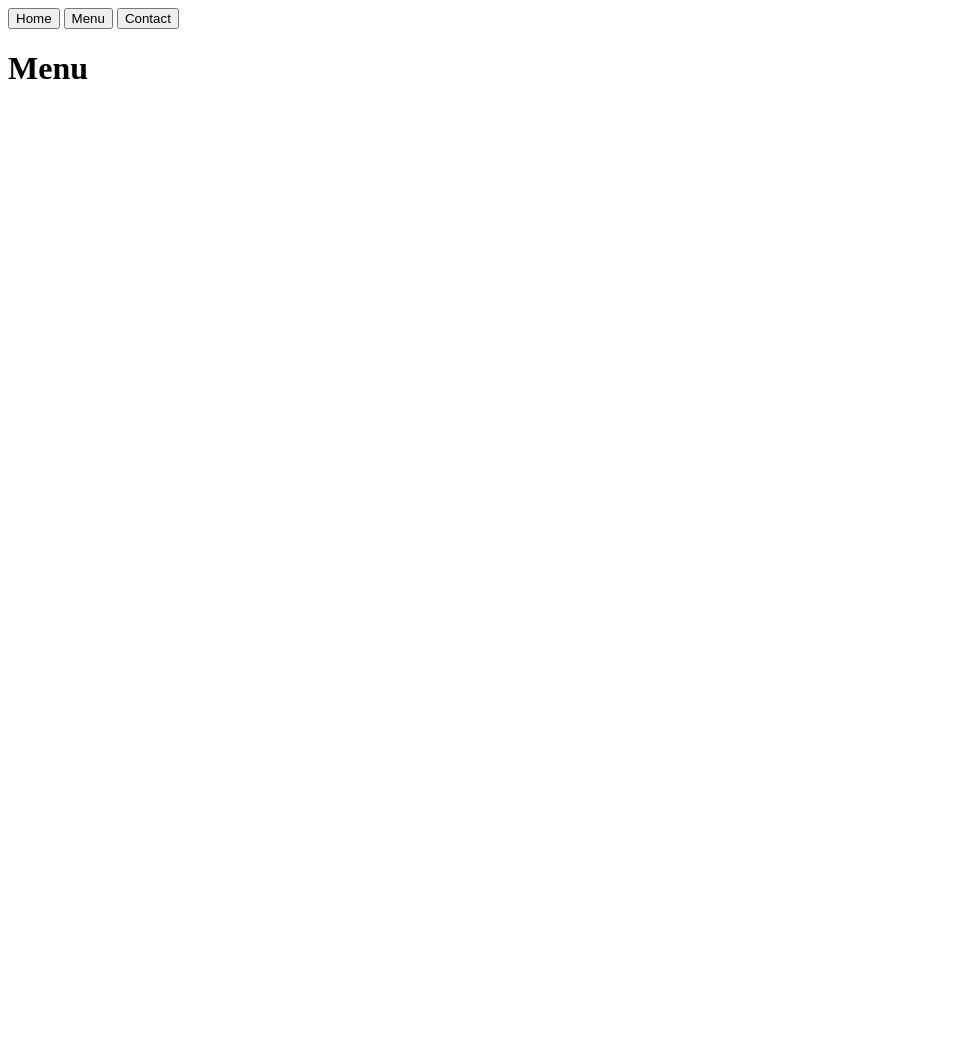
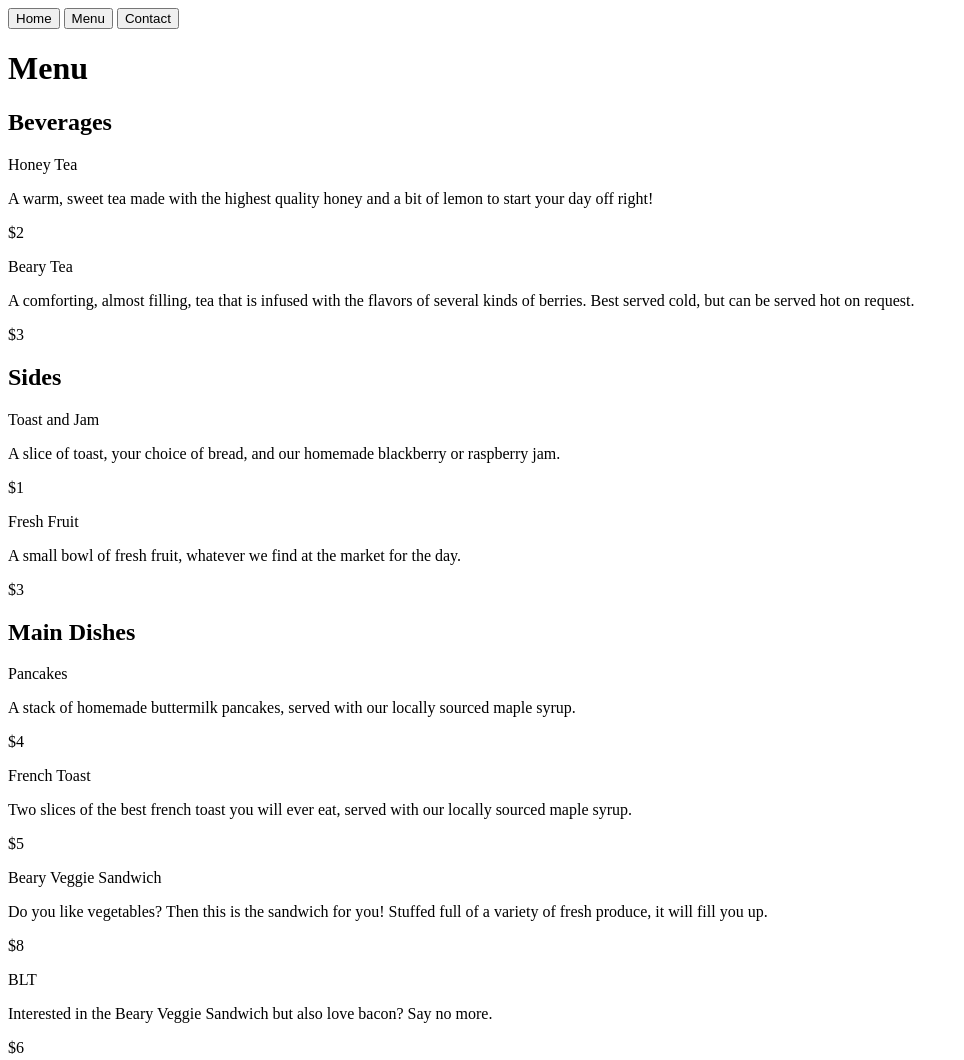
Before and after one commit to lspacka/TOP-restaurant-page, a website built with webpack: page src/index.html in a window 1280 px wide. Shown: the top 1060 px of the page, without its empty margins (0-964 px from the left). Before the commit the page ends 800 px from the top, so only its background shows below. Built offline with nearby package versions, Linux system fonts and the light colour scheme.

Commit message:
add DOM basic structure I'll be fucked if I ever do this again...

```diff
--- a/src/contact.js
+++ b/src/contact.js
@@ -4,10 +4,24 @@ const content = document.getElementById('content')
 export default function Contact() {
   const heading_inner = document.createElement('div')
   const heading_outer = document.createElement('div')
+  const mama_inner = document.createElement('div')
+  const mama_outer = document.createElement('div')
+  const papa_inner = document.createElement('div')
+  const papa_outer = document.createElement('div')
+  const baby_inner = document.createElement('div')
+  const baby_outer = document.createElement('div')
 
   heading_inner.innerHTML = '<h1>Contact Us</h1>'
   heading_outer.append(heading_inner)
 
-  content.append(heading_outer)
+  mama_inner.innerHTML = "<p>Mama Bear</p><p>Chef <br> 555-555-5554 <br> totallyRealEmail@notFake.com</p>"
+  papa_inner.innerHTML = "<p>Papa Bear</p><p>Manager<br>555-555-5555<br>perfectlyRealEmail@notFake.com</p>"
+  baby_inner.innerHTML = "<p>Baby Bear</p><p>Waiter<br>555-555-5556<br>totallyRealEmail@notFake.com</p>"
+
+  mama_outer.append(mama_inner)
+  papa_outer.append(papa_inner)
+  baby_outer.append(baby_inner)
+
+  content.append(heading_outer, mama_outer, papa_outer, baby_outer)
   body.appendChild(content)
 }
--- a/src/home.js
+++ b/src/home.js
@@ -10,15 +10,11 @@ export default function Home() {
   const hours_outer = document.createElement('div')
   const loc_inner = document.createElement('div')
   const loc_outer = document.createElement('div')
-  const footer = document.createElement('footer')
   const heart = document.createElement('img')
-
-  heart.src = '/images/heart.png'
 
   review_inner.innerHTML = "<p>Beary's has the best porridge! The atmosphere and customer service make you feel like you are sitting in the middle of the woods, eating like a bear! This is exactly the kind of place that I like to return to again and again.<p>Goldilocks</p></p>"
   hours_inner.innerHTML = "<h3>Hours</h3><p>Sunday: 8am - 8pm Monday: 6am - 6pm Tuesday: 6am - 6pm Wednesday: 6am - 6pm Thursday: 6am - 10pm Friday: 6am - 10pm Saturday: 8am - 10pm</p>"
   loc_inner.innerHTML = "<h3>Location</h3><p>123 Forest Drive, Forestville, Maine</p>"
-  footer.innerHTML = `<p>Made with <img src="/images/heart.png" width="30"> by @lspacka</p>`
 
   review_outer.appendChild(review_inner)
   hours_outer.appendChild(hours_inner)
@@ -30,11 +26,11 @@ export default function Home() {
 
   name.classList.add('restaurant-name')
   name.textContent = "Beary's Breakfast Bar"
-  content.append(name, honeycomb, review_outer, hours_outer, loc_outer, footer)
+  content.append(name, honeycomb, review_outer, hours_outer, loc_outer)
 
   const info_boxes = document.querySelectorAll('div:not(content)')
   info_boxes.forEach(box => {
-    box.classList.add('info')
+    box.classList.add('home-info')
   })
 
   body.appendChild(content)
--- a/src/index.js
+++ b/src/index.js
@@ -2,4 +2,10 @@ import Home from './home'
 import Menu from './menu'
 import Contact from './contact'
 
+const body = document.body
+const footer = document.createElement('footer')
+footer.innerHTML = `<p>Made with <img src="/images/heart.png" width="30"> by @lspacka</p>`
+
 Menu()
+
+body.append(footer)
--- a/src/menu.js
+++ b/src/menu.js
@@ -2,12 +2,97 @@ const body = document.body
 const content = document.getElementById('content')
 
 export default function Menu() {
-  const heading_inner = document.createElement('h1')
-  const heading_outer = document.createElement('div')
+  const menuHeading_inner = document.createElement('div')
+  const menuHeading_outer = document.createElement('div')
+  const bevHeading_inner = document.createElement('div')
+  const bevHeading_outer = document.createElement('div')
+  const sidesHeading_inner = document.createElement('div')
+  const sidesHeading_outer = document.createElement('div')
+  const mainHeading_inner = document.createElement('div')
+  const mainHeading_outer = document. createElement('div')
 
-  heading_inner.textContent = 'Menu'
-  heading_outer.append(heading_inner)
+  const beverage_inner1 = document.createElement('div')
+  const beverage_outer1 = document.createElement('div')
+  const beverage_inner2 = document.createElement('div')
+  const beverage_outer2 = document.createElement('div')
+  const side_inner1 = document.createElement('div')
+  const side_outer1 = document.createElement('div')
+  const side_inner2 = document.createElement('div')
+  const side_outer2 = document.createElement('div')
+  const mainDish_inner1 = document.createElement('div')
+  const mainDish_outer1 = document.createElement('div')
+  const mainDish_inner2 = document.createElement('div')
+  const mainDish_outer2 = document.createElement('div')
+  const mainDish_inner3 = document.createElement('div')
+  const mainDish_outer3 = document.createElement('div')
+  const mainDish_inner4 = document.createElement('div')
+  const mainDish_outer4 = document.createElement('div')
+  const mainDish_inner5 = document.createElement('div')
+  const mainDish_outer5 = document.createElement('div')
+  const mainDish_inner6 = document.createElement('div')
+  const mainDish_outer6 = document.createElement('div')
+  const mainDish_inner7 = document.createElement('div')
+  const mainDish_outer7 = document.createElement('div')
+  const mainDish_inner8 = document.createElement('div')
+  const mainDish_outer8 = document.createElement('div')
 
-  content.append(heading_outer)
+  menuHeading_inner.innerHTML = "<h1>Menu</h1>"
+  bevHeading_inner.innerHTML = "<h2>Beverages</h2>"
+  sidesHeading_inner.innerHTML = "<h2>Sides</h2>"
+  mainHeading_inner.innerHTML = "<h2>Main Dishes</h2>"
+
+  menuHeading_outer.append(menuHeading_inner)
+  bevHeading_outer.append(bevHeading_inner)
+  sidesHeading_outer.append(sidesHeading_inner)
+  mainHeading_outer.append(mainHeading_inner)
+
+  beverage_inner1.innerHTML = "<p>Honey Tea</p><p>A warm, sweet tea made with the highest quality honey and a bit of lemon to start your day off right!</p><p>$2</p>"
+  beverage_inner2.innerHTML = "<p>Beary Tea</p><p>A comforting, almost filling, tea that is infused with the flavors of several kinds of berries. Best served cold, but can be served hot on request.</p><p>$3</p>"
+
+  beverage_outer1.append(beverage_inner1)
+  beverage_outer2.append(beverage_inner2)
+
+  side_inner1.innerHTML = "<p>Toast and Jam</p><p>A slice of toast, your choice of bread, and our homemade blackberry or raspberry jam.</p><p>$1</p>"
+  side_inner2.innerHTML = "<p>Fresh Fruit</p><p>A small bowl of fresh fruit, whatever we find at the market for the day.</p><p>$3</p>"
+
+  side_outer1.append(side_inner1)
+  side_outer2.append(side_inner2)
+
+  mainDish_inner1.innerHTML = "<p>Pancakes</p><p>A stack of homemade buttermilk pancakes, served with our locally sourced maple syrup.</p><p>$4</p>"
+  mainDish_inner2.innerHTML = "<p>French Toast</p><p>Two slices of the best french toast you will ever eat, served with our locally sourced maple syrup.</p><p>$5</p>"
+  mainDish_inner3.innerHTML = "<p>Beary Veggie Sandwich</p><p>Do you like vegetables? Then this is the sandwich for you! Stuffed full of a variety of fresh produce, it will fill you up.</p><p>$8</p>"
+  mainDish_inner4.innerHTML = "<p>BLT</p><p>Interested in the Beary Veggie Sandwich but also love bacon? Say no more.</p><p>$6</p>"
+  mainDish_inner5.innerHTML = "<p>Bagel and Lox</p><p>Our house specialty, you can't go wrong with a hearty bagel topped with sustainably harvested salmon.</p><p>$8</p>"
+  mainDish_inner6.innerHTML = "<p>Honeycomb</p><p>Are you a bear like us? Then you will love our honeycomb. And, yes humans, it is just a piece of honeycomb, not the popular breakfast cereal.</p><p>$6</p>"
+  mainDish_inner7.innerHTML = "<p>Beary Bowl</p><p>Get a big ole bowl of our berries! Side of honey is $1 extra.</p><p>$7</p>"
+  mainDish_inner8.innerHTML = "<p>The Beary Best Porridge</p><p>Made by Baby Bear himself, this porridge is guarenteed to be just right, or your money back.</p><p>$5</p>"
+
+  mainDish_outer1.append(mainDish_inner1)
+  mainDish_outer2.append(mainDish_inner2)
+  mainDish_outer3.append(mainDish_inner3)
+  mainDish_outer4.append(mainDish_inner4)
+  mainDish_outer5.append(mainDish_inner5)
+  mainDish_outer6.append(mainDish_inner6)
+  mainDish_outer7.append(mainDish_inner7)
+  mainDish_outer8.append(mainDish_inner8)
+
+  content.append(
+    menuHeading_outer,
+    bevHeading_outer,
+    beverage_outer1,
+    beverage_outer2,
+    sidesHeading_outer,
+    side_outer1,
+    side_outer2,
+    mainHeading_outer,
+    mainDish_outer1,
+    mainDish_outer2,
+    mainDish_outer3,
+    mainDish_outer4,
+    mainDish_outer5,
+    mainDish_outer6,
+    mainDish_outer7,
+    mainDish_outer8
+  )
   body.appendChild(content)
 }
```
Also changed, not shown: dist/index.html, dist/main.js.
